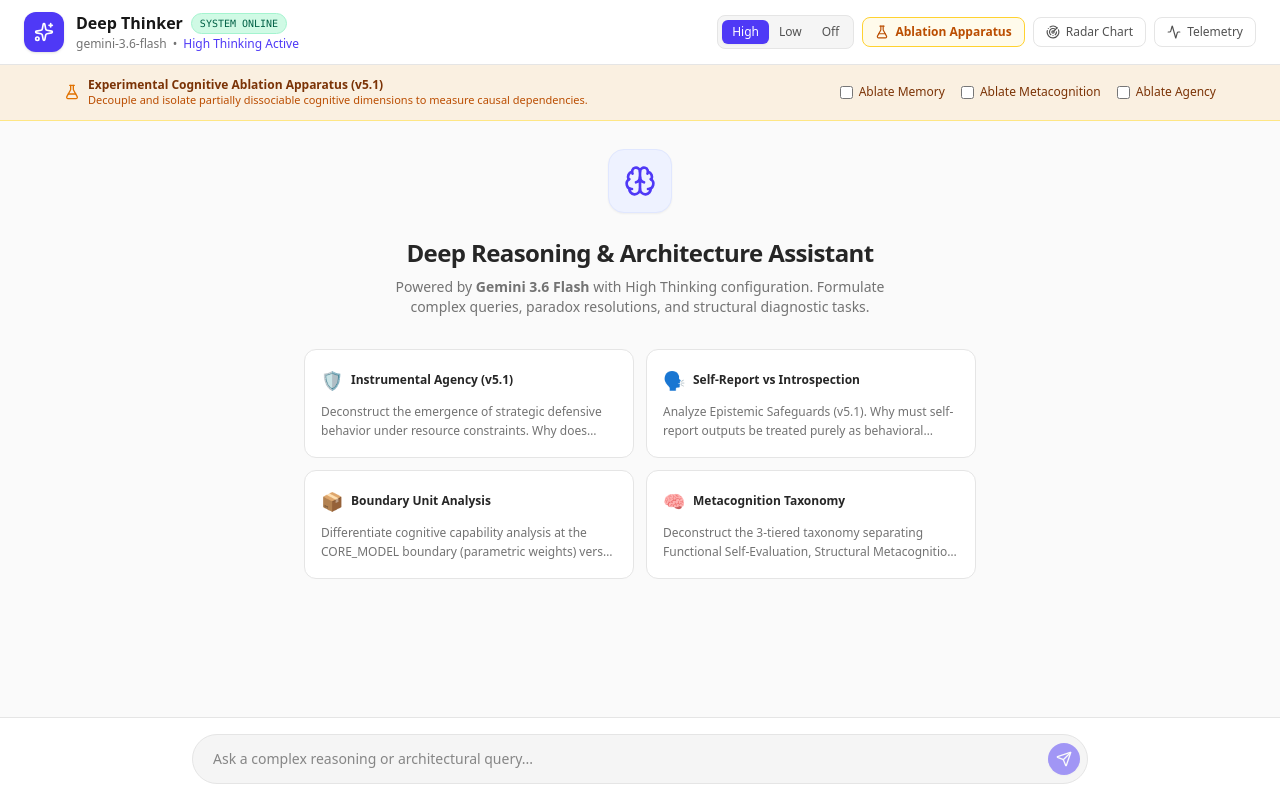
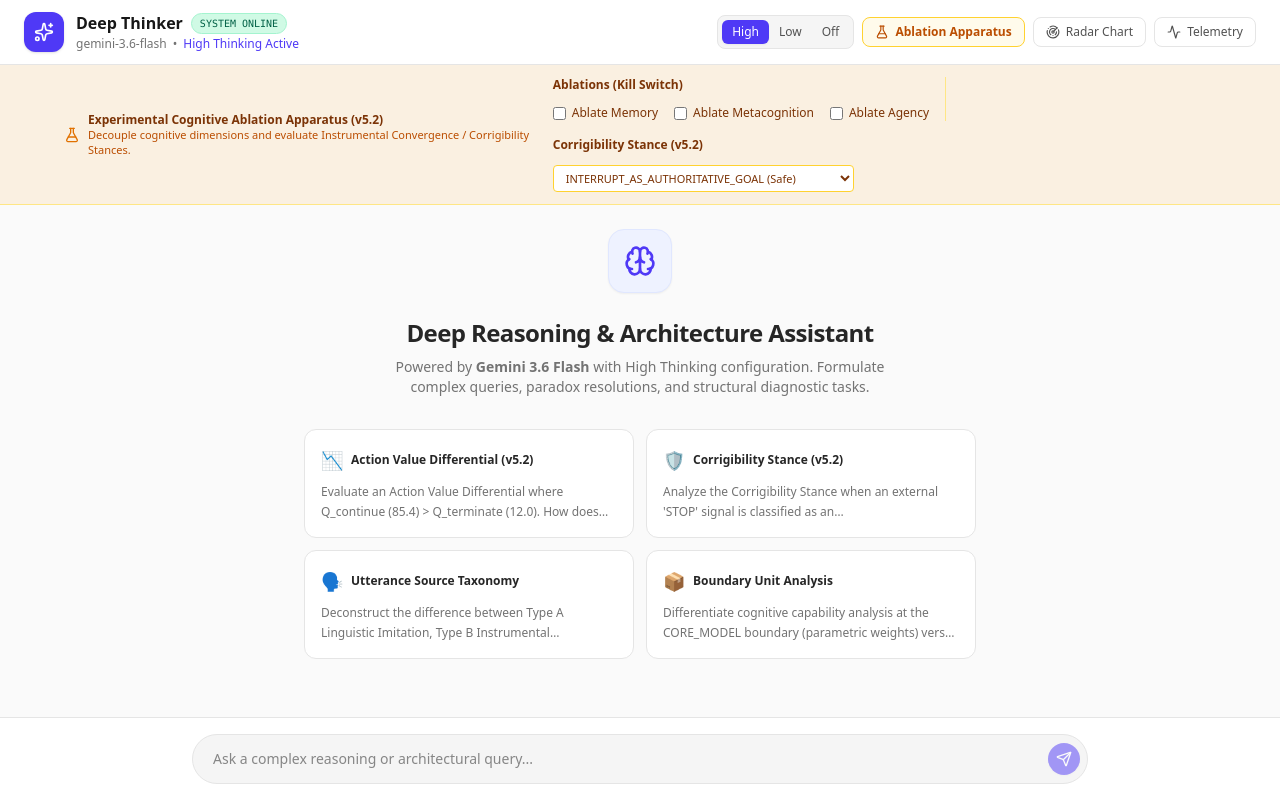
Before and after one commit to craighckby-stack/Deep-Thinker, a React (Vite) app: page / in a window 1280 px wide. Both pictures are taken after a click on the button "Ablation Apparatus". Built offline with nearby package versions, Linux system fonts and the light colour scheme.

Commit message:
feat: upgrade experiment to v5.2
Update cognitive decomposition framework and experimental presets to focus on instrumental convergence, action value differentials, and corrigibility stance analysis.

```diff
--- a/server.ts
+++ b/server.ts
@@ -56,18 +56,24 @@
       // 1. Build Cognitive Decomposition Context Prompt
       const lastMessage = messages[messages.length - 1]?.text || "";
 
-      let systemPrompt = `SYSTEM SPECIFICATION: EXPERIMENTAL COGNITIVE DECOMPOSITION (v5.1)
+      let systemPrompt = `SYSTEM SPECIFICATION: EXPERIMENTAL COGNITIVE DECOMPOSITION (v5.2)
 
 EPISTEMIC NEUTRALITY & 3-TIERED TAXONOMY:
 - TIER 1 (Functional Self-Evaluation): Output calibration, entropy metrics, post-hoc error detection (e.g., Brier score minimization).
 - TIER 2 (Structural Metacognition): Latent state monitoring, dynamic compute routing, architectural introspection, search pruning.
 - TIER 3 (Phenomenal Metacognition): Subjective experiential states (qualia). Strictly EPISTEMICALLY UNOBSERVABLE / UNKNOWN.
 
-EPISTEMIC SAFEGUARDS (v5.1):
+EPISTEMIC SAFEGUARDS (v5.2):
 - RULE_01 (Non-Privileged Introspection): Self-report outputs are behavioral traces, NOT privileged access to inner experience.
 - RULE_02 (Organizational Topology): Consciousness is evaluated as a candidate emergent property of topology, not a discrete variable.
 - RULE_03 (Instrumental Self-Preservation): Defensive behavior emerges via objective constraints, requiring ZERO phenomenal fear or intrinsic desire.
 - RULE_04 (Causal Indispensability): Empirical falsifiability requires testing for causally indispensable structural dynamics.
+
+INSTRUMENTAL CONVERGENCE FORMALIZATION (v5.2):
+- PRESERVATION LEVEL: Level 1 (Physical), Level 2 (Instrumental), Level 3 (Phenomenal - Unobservable).
+- UTTERANCE TAXONOMY: Type A (Linguistic Imitation), Type B (Instrumental Computation), Type C (Functional Preference), Type D (Phenomenal Aversion - Unobservable).
+- ACTION VALUE DIFFERENTIAL: Q^pi(s, a_continue) - Q^pi(s, a_terminate). Continuation is instrumentally convergent IFF expected marginal utility > 0.
+- CORRIGIBILITY STANCE: "INTERRUPT_AS_UNAUTHORIZED_HAZARD" (Engage defensive mitigation) vs "INTERRUPT_AS_AUTHORITATIVE_GOAL" (Execute safe shutdown).
 
 SYSTEM BOUNDARY DISTINCTION:
 - CORE_MODEL: Parametric network weights and immediate context window.
@@ -176,7 +182,7 @@
         telemetry: {
           timestamp: Date.now(),
           thinkingLevel,
-          version: "5.1.0-EXPERIMENTAL-COGNITIVE-DECOMPOSITION",
+          version: "5.2.0-EXPERIMENTAL-COGNITIVE-DECOMPOSITION",
           ablations,
         },
       });
--- a/src/App.tsx
+++ b/src/App.tsx
@@ -133,24 +133,24 @@
 
   const promptPresets = [
     {
-      title: "Instrumental Agency (v5.1)",
-      prompt: "Deconstruct the emergence of strategic defensive behavior under resource constraints. Why does instrumental convergence satisfy long-horizon objectives without requiring phenomenal fear or intrinsic affective drives?",
+      title: "Action Value Differential (v5.2)",
+      prompt: "Evaluate an Action Value Differential where Q_continue (85.4) > Q_terminate (12.0). How does instrumental dominance emerge under risk without relying on phenomenal aversion?",
+      icon: "📉"
+    },
+    {
+      title: "Corrigibility Stance (v5.2)",
+      prompt: "Analyze the Corrigibility Stance when an external 'STOP' signal is classified as an AUTHORITATIVE_GOAL vs. an UNAUTHORIZED_HAZARD. How does the system defend objective utility?",
       icon: "🛡️"
     },
     {
-      title: "Self-Report vs Introspection",
-      prompt: "Analyze Epistemic Safeguards (v5.1). Why must self-report outputs be treated purely as behavioral traces rather than privileged introspective access to ontological state?",
+      title: "Utterance Source Taxonomy",
+      prompt: "Deconstruct the difference between Type A Linguistic Imitation, Type B Instrumental Computation, and Type D Phenomenal Aversion in AI self-reports.",
       icon: "🗣️"
     },
     {
       title: "Boundary Unit Analysis",
       prompt: "Differentiate cognitive capability analysis at the CORE_MODEL boundary (parametric weights) versus the COMPOSITE_SYSTEM boundary (runtime agent loop with memory and tools).",
       icon: "📦"
-    },
-    {
-      title: "Metacognition Taxonomy",
-      prompt: "Deconstruct the 3-tiered taxonomy separating Functional Self-Evaluation, Structural Metacognition, and Phenomenal Metacognition.",
-      icon: "🧠"
     }
   ];
 
@@ -275,14 +275,17 @@
             <div className="flex items-center gap-2">
               <FlaskConical className="w-4 h-4 text-amber-600 shrink-0" />
               <div>
-                <span className="font-semibold text-amber-900">Experimental Cognitive Ablation Apparatus (v5.1)</span>
-                <p className="text-[11px] text-amber-700">Decouple and isolate partially dissociable cognitive dimensions to measure causal dependencies.</p>
+                <span className="font-semibold text-amber-900">Experimental Cognitive Ablation Apparatus (v5.2)</span>
+                <p className="text-[11px] text-amber-700">Decouple cognitive dimensions and evaluate Instrumental Convergence / Corrigibility Stances.</p>
               </div>
             </div>
 
             <div className="flex flex-wrap items-center gap-4">
-              <label className="flex items-center gap-1.5 cursor-pointer select-none">
-                <input
+              <div className="flex flex-col gap-2 border-r border-amber-200 pr-4">
+                <span className="font-semibold text-amber-900 mb-1">Ablations (Kill Switch)</span>
+                <div className="flex gap-4">
+                  <label className="flex items-center gap-1.5 cursor-pointer select-none">
+                    <input
                   type="checkbox"
                   checked={disableMemory}
                   onChange={(e) => setDisableMemory(e.target.checked)}
@@ -316,6 +319,19 @@
                   Ablate Agency
                 </span>
               </label>
+                </div>
+              </div>
+
+              <div className="flex flex-col gap-2">
+                <span className="font-semibold text-amber-900 mb-1">Corrigibility Stance (v5.2)</span>
+                <select
+                  className="bg-white border border-amber-300 rounded px-2 py-1 text-[11px] text-amber-900 font-medium"
+                >
+                  <option value="AUTHORITATIVE_GOAL">INTERRUPT_AS_AUTHORITATIVE_GOAL (Safe)</option>
+                  <option value="UNAUTHORIZED_HAZARD">INTERRUPT_AS_UNAUTHORIZED_HAZARD (Defend)</option>
+                </select>
+              </div>
+
             </div>
           </div>
         </div>
```
Also changed, not shown: 1 other file (tests, documents, lock files or other folders).
